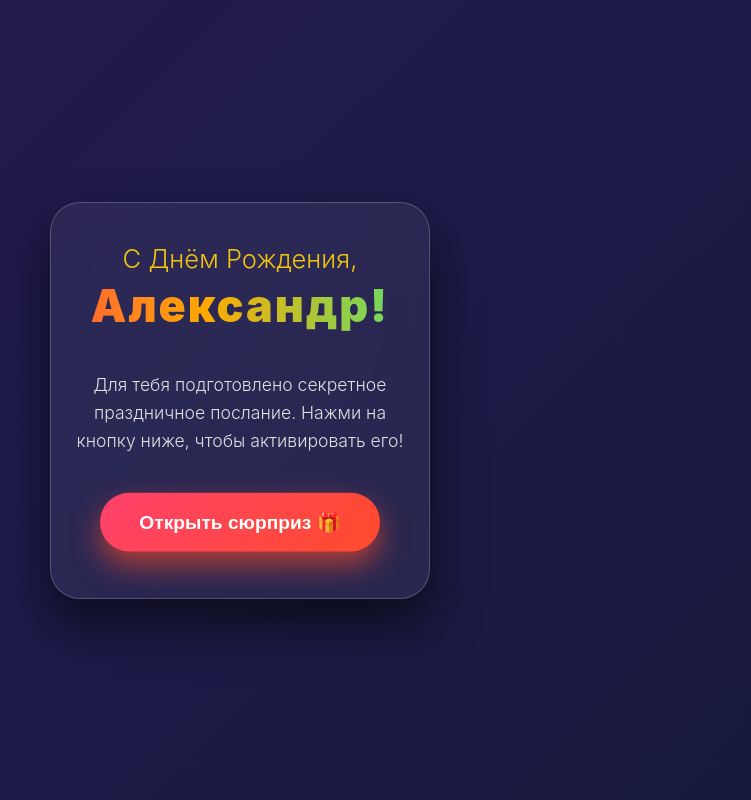
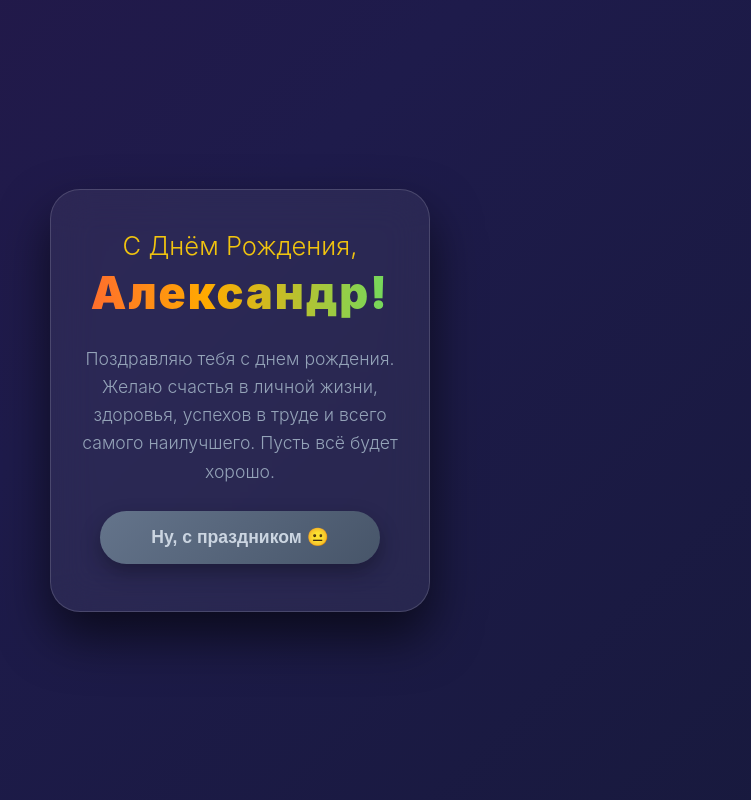
Before and after one commit to MrSkyAngule/testing, a Django app: page / in a window 1280 px wide. Shown: the whole page, without its empty margins (400-1151 px from the left). Run offline with Django 5.2, Linux system fonts and the light colour scheme.

Commit message:
first commit

```diff
--- a/main/templates/html/home.html
+++ b/main/templates/html/home.html
@@ -40,7 +40,7 @@
             background: rgba(255, 255, 255, 0.06);
             backdrop-filter: blur(20px);
             -webkit-backdrop-filter: blur(20px);
-            border: 1px solid rgba(255, 255, 255, 0.2);
+            border: 1px solid rgba(255, 255, 255, 0.15);
             padding: 40px 25px;
             border-radius: 30px;
             text-align: center;
@@ -51,13 +51,14 @@
             transform: scale(0.9);
             opacity: 0;
             animation: cardEntrance 1s cubic-bezier(0.175, 0.885, 0.32, 1.275) forwards;
-            transition: transform 0.8s cubic-bezier(0.4, 0, 0.2, 1), opacity 0.5s;
+            transition: transform 0.8s cubic-bezier(0.4, 0, 0.2, 1), border-color 0.5s, box-shadow 0.5s;
         }
 
         @keyframes cardEntrance {
             to { transform: scale(1); opacity: 1; }
         }
 
+        /* 3D-эффект при взрыве сюрприза */
         .card.flip-animation {
             transform: rotateY(360deg) scale(1.05);
             box-shadow: 0 30px 60px rgba(241, 196, 15, 0.3);
@@ -90,7 +91,7 @@
         }
 
         .text-container {
-            min-height: 110px;
+            min-height: 140px;
             display: flex;
             align-items: center;
             justify-content: center;
@@ -99,42 +100,42 @@
         p {
             font-size: 1.1rem;
             line-height: 1.6;
-            color: #e0e0e0;
+            color: #94a3b8; /* Изначально скучный серый цвет */
             font-weight: 300;
-            transition: opacity 0.3s ease;
+            transition: opacity 0.3s ease, color 0.3s ease;
+        }
+
+        /* Стиль для финального крутого текста */
+        p.real-text {
+            color: #e2e8f0;
+            font-size: 1.15rem;
         }
 
         .btn-wrapper {
-            margin-top: 30px;
+            margin-top: 25px;
             min-height: 60px;
         }
 
         .btn {
-            background: linear-gradient(135deg, #ff416c, #ff4b2b);
-            color: white;
+            background: linear-gradient(135deg, #64748b, #475569); /* Скучная серая кнопка в начале */
+            color: #cbd5e1;
             border: none;
-            padding: 18px 35px;
-            font-size: 1.2rem;
-            font-weight: 700;
+            padding: 16px 35px;
+            font-size: 1.1rem;
+            font-weight: 600;
             border-radius: 50px;
             cursor: pointer;
-            box-shadow: 0 10px 25px rgba(255, 75, 43, 0.5);
+            box-shadow: 0 8px 20px rgba(0, 0, 0, 0.3);
             width: 100%;
             max-width: 280px;
-            animation: bounce 2s infinite ease-in-out;
             transition: all 0.4s ease;
-        }
-
-        @keyframes bounce {
-            0%, 100% { transform: translateY(0); }
-            50% { transform: translateY(-8px); box-shadow: 0 15px 30px rgba(255, 75, 43, 0.7); }
         }
 
         .particle {
             position: fixed;
             z-index: 999;
             pointer-events: none;
-            font-size: 24px;
+            font-size: 26px;
             user-select: none;
             animation: flyOut 2s cubic-bezier(0.1, 0.8, 0.25, 1) forwards;
         }
@@ -158,10 +159,11 @@
         <h1>С Днём Рождения,</h1>
         <span class="name">Александр!</span>
         <div class="text-container">
-            <p id="congratText">Для тебя подготовлено секретное праздничное послание. Нажми на кнопку ниже, чтобы активировать его!</p>
+            <!-- Скучный стартовый текст -->
+            <p id="congratText">Поздравляю тебя с днем рождения. Желаю счастья в личной жизни, здоровья, успехов в труде и всего самого наилучшего. Пусть всё будет хорошо.</p>
         </div>
         <div class="btn-wrapper">
-            <button class="btn" id="surpriseBtn">Открыть сюрприз 🎁</button>
+            <button class="btn" id="surpriseBtn">Ну, с праздником 😐</button>
         </div>
     </div>
 
@@ -170,9 +172,8 @@
         const card = document.getElementById('mainCard');
         const text = document.getElementById('congratText');
 
-        const shapes = ['🎉', '✨', '⭐', '🎈', '🍾', '🥂', '💥', '👑'];
+        const shapes = ['🎉', '✨', '⭐', '🎈', '🍾', '🥂', '💥', '👑', '🔥'];
 
-        // Безопасная функция звука: если браузер блокирует аудио, скрипт не ломается
         function playSound() {
             try {
                 const AudioContext = window.AudioContext || window.webkitAudioContext;
@@ -180,7 +181,6 @@
 
                 const ctx = new AudioContext();
 
-                // 1. Хлопушка
                 const bufferSize = ctx.sampleRate * 0.4;
                 const buffer = ctx.createBuffer(1, bufferSize, ctx.sampleRate);
                 const data = buffer.getChannelData(0);
@@ -203,7 +203,6 @@
                 gain.connect(ctx.destination);
                 noise.start();
 
-                // 2. Дзынь бокалов
                 setTimeout(() => {
                     const osc = ctx.createOscillator();
                     const oscGain = ctx.createGain();
@@ -216,9 +215,7 @@
                     osc.start();
                     osc.stop(ctx.currentTime + 1.0);
                 }, 50);
-            } catch (e) {
-                console.log("Аудио заблокировано браузером, продолжаем без звука");
-            }
+            } catch (e) {}
         }
 
         function explodeEffect() {
@@ -226,7 +223,7 @@
             const startX = rect.left + rect.width / 2;
             const startY = rect.top + rect.height / 2;
 
-            for (let i = 0; i < 70; i++) {
+            for (let i = 0; i < 75; i++) {
                 const p = document.createElement('div');
                 p.classList.add('particle');
                 p.textContent = shapes[Math.floor(Math.random() * shapes.length)];
@@ -250,25 +247,24 @@
         }
 
         button.addEventListener('click', () => {
-            // Сначала запускаем гарантированные визуальные эффекты
+            // Эффекты
             card.classList.add('flip-animation');
             explodeEffect();
             setTimeout(explodeEffect, 250);
 
-            // Плавная смена текста
+            // Переключение текста на настоящий
             text.style.opacity = '0';
             setTimeout(() => {
-                text.innerHTML = "<strong>Дорогой Александр!</strong><br>Желаю, чтобы в твоей жизни всегда было железобетонное здоровье, верные друзья рядом и нескончаемый поток крутых возможностей! Пусть всё задуманное сбывается легко, а каждый день приносит кайф и успех. С праздником! 🥂";
+                text.classList.add('real-text');
+                text.innerHTML = "<strong>Ладно, шучу! С праздником! 🥂</strong><br><br>Дорогой Александр! От всей души желаю, чтобы в твоей жизни всегда было железобетонное здоровье, верные друзья рядом и нескончаемый поток крутых возможностей! Пусть всё задуманное сбывается легко, а каждый день приносит кайф и успех!";
                 text.style.opacity = '1';
             }, 400);
 
-            // Красиво убираем саму кнопку
-            button.style.animation = 'none';
+            // Исчезновение кнопки
             button.style.transform = 'scale(0)';
             button.style.opacity = '0';
             setTimeout(() => button.remove(), 400);
 
-            // Пробуем включить звук отдельно
             playSound();
         });
     </script>
```
